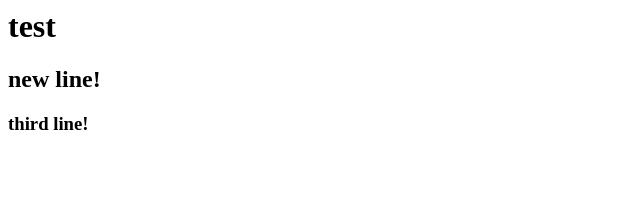
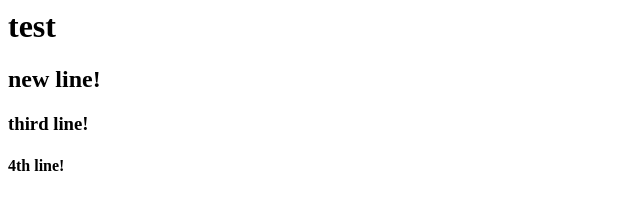
Before and after one commit to krzkaczor/vis-reg, a website: page src/index.html in a window 1280 px wide. Shown: the full height of the page, 0-640 px from the left. Drawn offline with Linux system fonts and the light colour scheme.

Commit message:
change smth

```diff
--- a/src/index.html
+++ b/src/index.html
@@ -8,6 +8,7 @@
   <h1>test</h1>
   <h2>new line!</h2>
   <h3>third line!</h3>
+  <h4>4th line!</h4>
 </body>
 
 </html>
```
